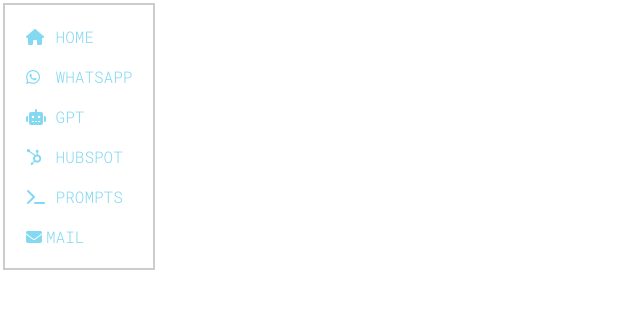
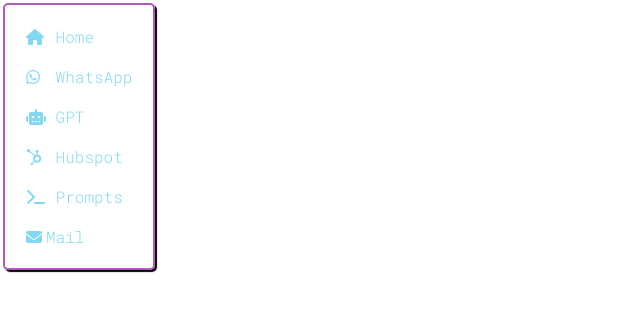
Before and after one commit to mafercudi/newsidebar, a plain HTML site: page index.html in a window 1280 px wide. Shown: the whole page, without its empty margins (0-640 px from the left). Drawn offline with Linux system fonts and the light colour scheme.

Commit message:
Update index.html

```diff
--- a/index.html
+++ b/index.html
@@ -34,7 +34,6 @@
 		.navMenu a {
 			color: #83d8f2;
 			text-decoration: none;
-			text-transform: uppercase;
 			display: inline-block;
 			padding: 6px;
 		}
@@ -44,7 +43,9 @@
 		}
 
 		.border {
-			border: 2px solid #cccccc;
+			border: 2px solid #ae5bbd;
+			box-shadow: 2px 2px 1px 0px #000000;
+   			border-radius: 5px;
 
 		}
 
```
